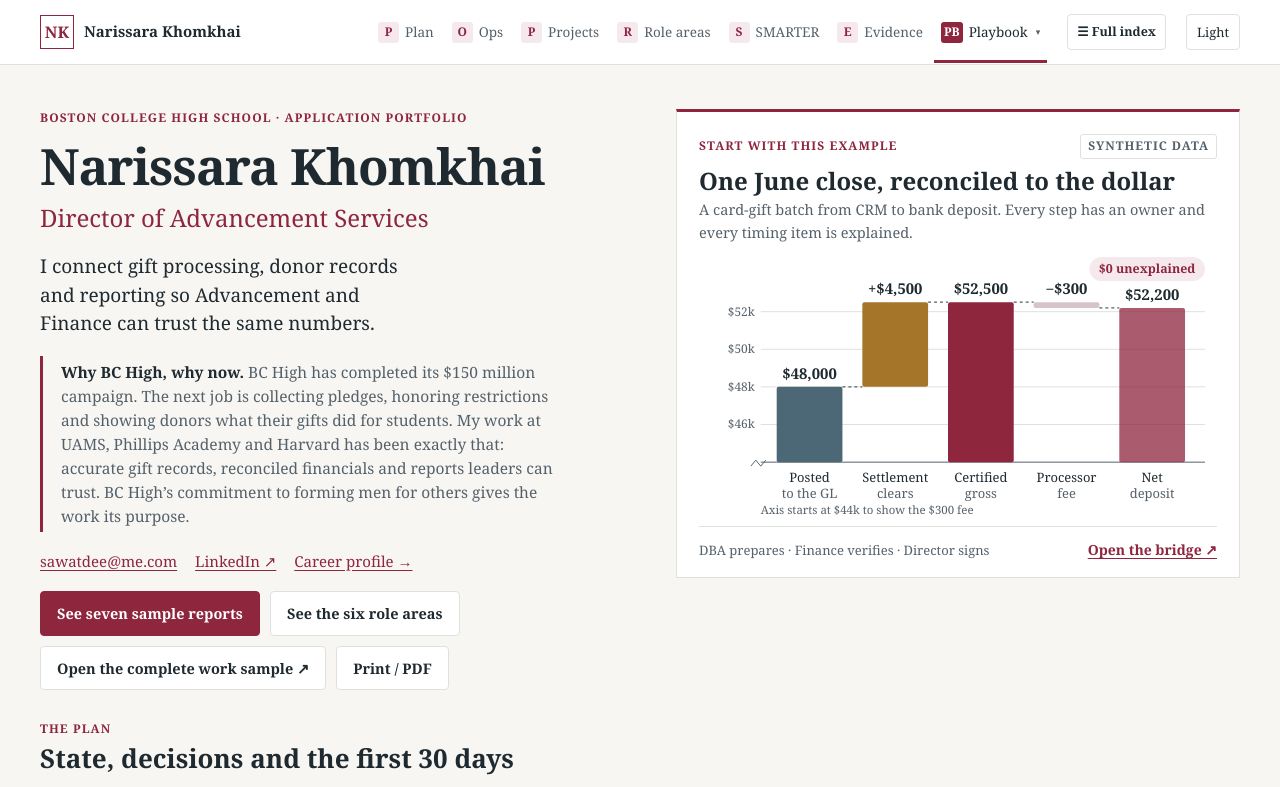
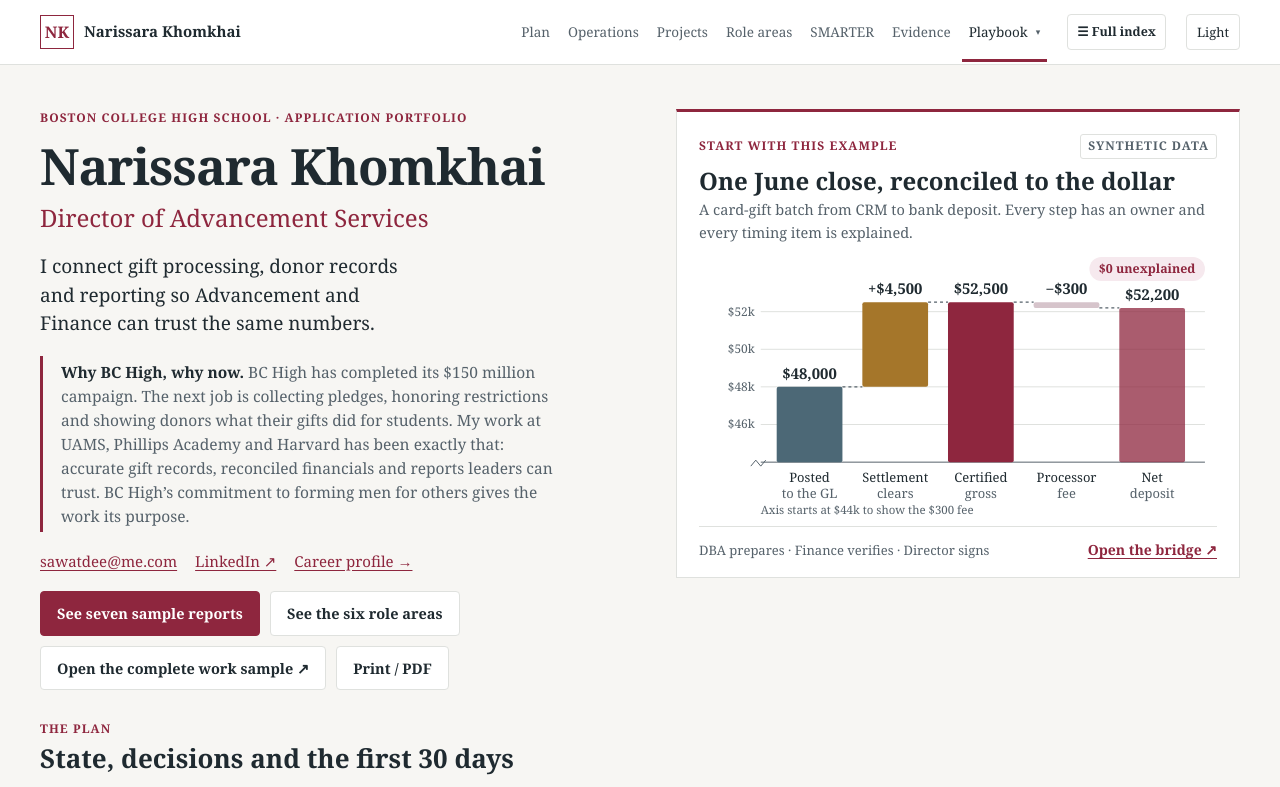
Before and after one commit to Narissa-PgM/BCH, a plain HTML site: page index.html in a window 1280 px wide. Shown: the top 787 px of the page. Drawn offline with Linux system fonts and the light colour scheme.

Commit message:
Remove nav letter badges and align contents with top order

```diff
--- a/index.html
+++ b/index.html
@@ -364,7 +364,7 @@ svg text{fill:var(--ink);font-family:var(--serif)}
 .reader-foot{display:flex;justify-content:space-between;gap:15px;padding:7px 18px;border-top:1px solid var(--line);font-size:12.5px;color:var(--muted)}
 .reader-foot button{border:0;background:none;padding:0;font-size:inherit;color:var(--accent);text-decoration:underline}
 
-@media(max-width:1180px){.primary-nav a{padding-inline:5px;font-size:12.5px}.primary-nav a .w{display:none}.contents{grid-template-columns:repeat(4,minmax(0,1fr))}}
+@media(max-width:1180px){.primary-nav a{padding-inline:4px;font-size:12px}.contents{grid-template-columns:repeat(4,minmax(0,1fr))}}
 @media(max-width:1000px){.hero{grid-template-columns:1fr;gap:28px}.work-grid{grid-template-columns:repeat(2,minmax(0,1fr))}.trow,.axis{grid-template-columns:80px 190px 1fr}.econ{grid-template-columns:1fr}.commit{grid-template-columns:repeat(2,minmax(0,1fr))}.outcomes{grid-template-columns:repeat(2,minmax(0,1fr))}.grow,.phases,.days{grid-template-columns:170px 1fr}}
 @media(max-width:760px){
  .wrap{width:calc(100% - 32px)}
@@ -481,13 +481,13 @@ body.rp-print .rp-cover{padding-top:120px}body.rp-print .rp-cover h3{font-size:3
 <header class="topbar"><div class="wrap">
  <a href="#overview" class="brand" aria-label="Narissara Khomkhai, overview"><span class="monogram" aria-hidden="true">NK</span><span class="brand-name">Narissara Khomkhai</span></a>
  <nav class="primary-nav" aria-label="Portfolio index, organized by SMARTER">
-  <a href="#overview" aria-current="true"><b>P</b><span class="w">Plan</span></a>
-  <a href="#ops"><b>O</b><span class="w">Ops</span></a>
-  <a href="#projects"><b>P</b><span class="w">Projects</span></a>
-  <a href="#work"><b>R</b><span class="w">Role areas</span></a>
-  <a href="#smarter"><b>S</b><span class="w">SMARTER</span></a>
-  <a href="#evidence"><b>E</b><span class="w">Evidence</span></a>
-  <a href="#playbook"><b>PB</b><span class="w">Playbook</span></a>
+  <a href="#overview" aria-current="true"><span class="w">Plan</span></a>
+  <a href="#ops"><span class="w">Operations</span></a>
+  <a href="#projects"><span class="w">Projects</span></a>
+  <a href="#work"><span class="w">Role areas</span></a>
+  <a href="#smarter"><span class="w">SMARTER</span></a>
+  <a href="#evidence"><span class="w">Evidence</span></a>
+  <a href="#playbook"><span class="w">Playbook</span></a>
  </nav>
  <button class="index-btn top-index" id="allindex-btn" aria-haspopup="dialog">☰ Full index</button>
  <button class="theme" id="theme-toggle" aria-label="Switch to dark appearance">Light</button>
```
